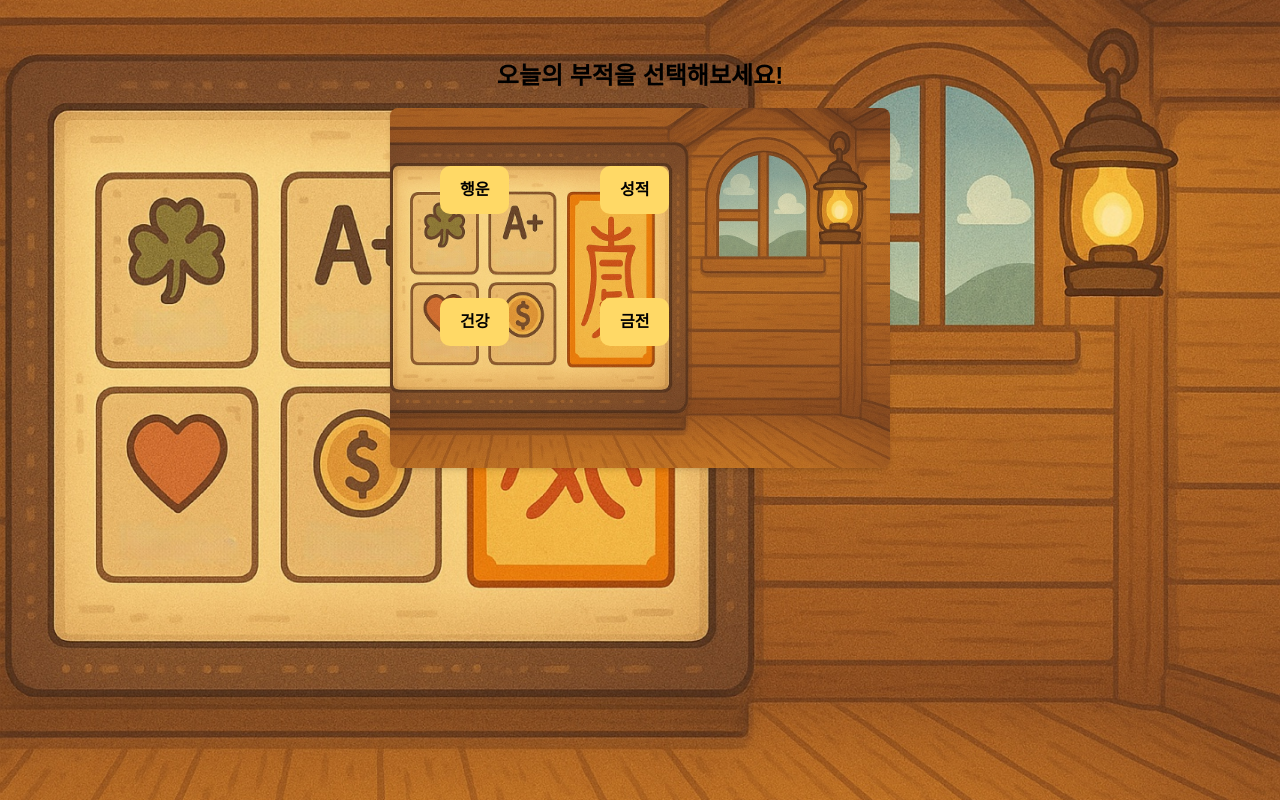
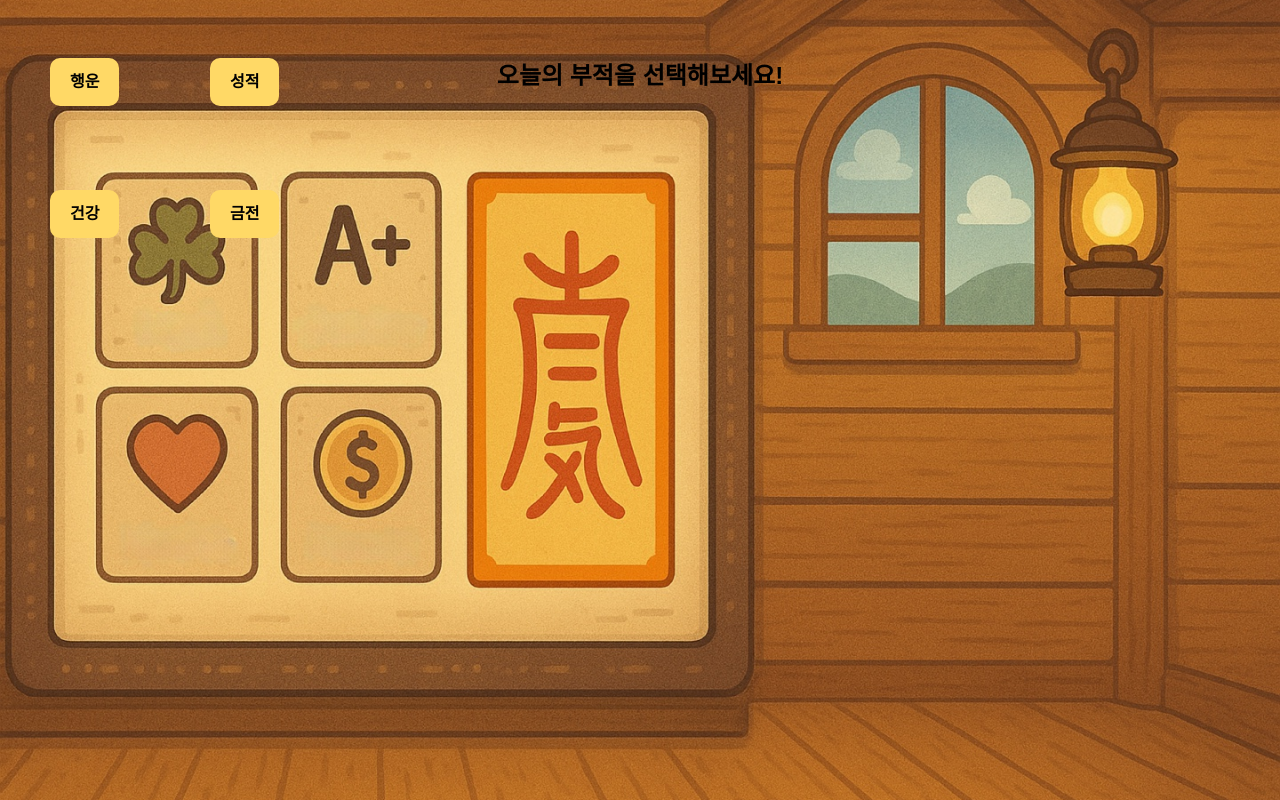
Before and after one commit to YOONKYEONG07/moodragon, a website: page public/talisman.html in a window 1280 px wide. Drawn offline with nearby package versions, Linux system fonts and the light colour scheme.

Commit message:
Update talisman.html

```diff
--- a/public/talisman.html
+++ b/public/talisman.html
@@ -44,10 +44,6 @@
 <body>
   <body>
   <h1 class="text-2xl font-bold mb-4">오늘의 부적을 선택해보세요!</h1>
-
-  <!-- 버튼을 배경에 고정할 컨테이너 -->
-  <div class="relative w-[500px] h-[360px] mx-auto">
-    <img src="talisman.png" alt="부적 배경" class="w-full h-full object-cover rounded-lg shadow-md" />
 
     <!-- 부적 버튼들 -->
     <button class="talisman-btn absolute" style="top: 48px; left: 40px;" onclick="showTalisman('행운')">행운</button>
```
